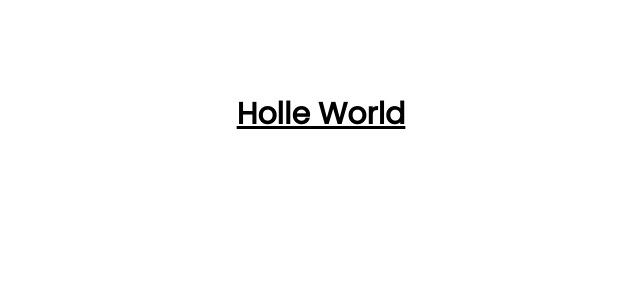
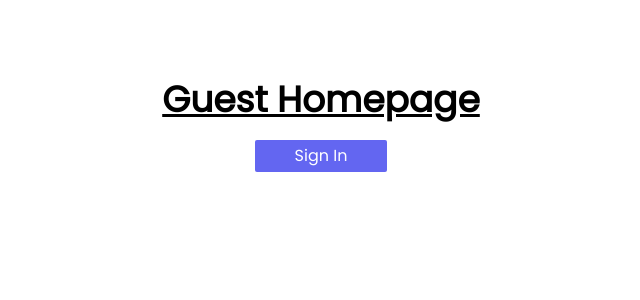
Before and after one commit to Alfredoeb9/next-auth-app, a Next.js app: page / in a window 1280 px wide. Shown: the top 300 px of the page, without its empty margins (319-959 px from the left). Built offline with nearby package versions, Linux system fonts and the light colour scheme.

Commit message:
[pages] created home and guest page

```diff
--- a/package.json
+++ b/package.json
@@ -11,6 +11,7 @@
   "dependencies": {
     "@next/font": "13.1.6",
     "next": "13.1.6",
+    "next-auth": "^4.19.2",
     "react": "18.2.0",
     "react-dom": "18.2.0",
     "react-icons": "^4.7.1"
--- a/pages/index.js
+++ b/pages/index.js
@@ -1,11 +1,14 @@
 import Head from "next/head";
+import Link from "next/link";
 import Image from "next/image";
 import { Inter } from "@next/font/google";
 import styles from "@/styles/Home.module.css";
+import { useState } from "react";
 
 const inter = Inter({ subsets: ["latin"] });
 
 export default function Home() {
+  const [session, setSession] = useState(false);
   return (
     <>
       <Head>
@@ -14,9 +17,52 @@
         <meta name="viewport" content="width=device-width, initial-scale=1" />
         <link rel="icon" href="/favicon.ico" />
       </Head>
-      <main className={styles.main}>
-        <div className="text-3xl font-bold underline">Holle World</div>
-      </main>
+      {session ? AuthUser() : Guest()}
     </>
   );
 }
+
+function Guest() {
+  return (
+    <main className="container mx-auto text-center py-20">
+      <h3 className="text-4xl font-bold underline">Guest Homepage</h3>
+
+      <div className="flex justify-center">
+        <Link
+          href={"/login"}
+          className="mt-5 px-10 py-1 rounded-sm bg-indigo-500 text-white"
+        >
+          Sign In
+        </Link>
+      </div>
+    </main>
+  );
+}
+
+function AuthUser() {
+  return (
+    <main className="container mx-auto text-center py-20">
+      <h3 className="text-4xl font-bold underline">Authorized User Homepage</h3>
+
+      <div className="details">
+        <h5>Unknown</h5>
+        <h5>Unknown</h5>
+      </div>
+
+      <div className="flex justify-center">
+        <button className="mt-5 px-10 py-1 rounded-sm bg-indigo-500 text-white">
+          Sign Out
+        </button>
+      </div>
+
+      <div className="flex justify-center">
+        <Link
+          href={"/profile"}
+          className="mt-5 px-10 py-1 rounded-sm bg-indigo-500 text-white"
+        >
+          Profile
+        </Link>
+      </div>
+    </main>
+  );
+}
```
Also changed, not shown: 1 other file (tests, documents, lock files or other folders).
